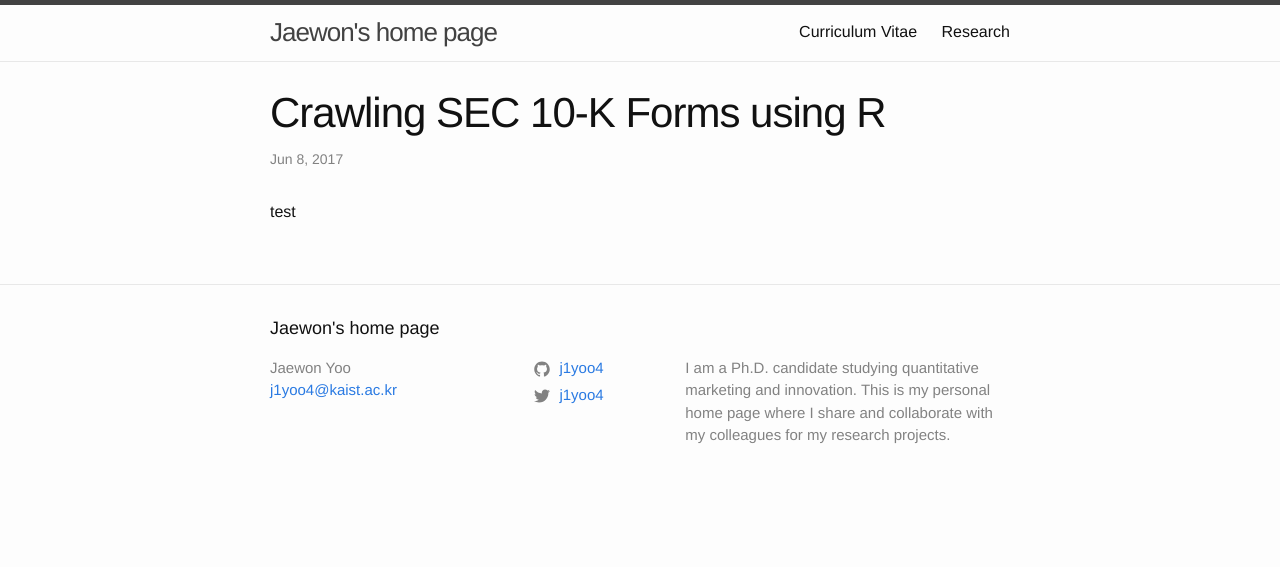
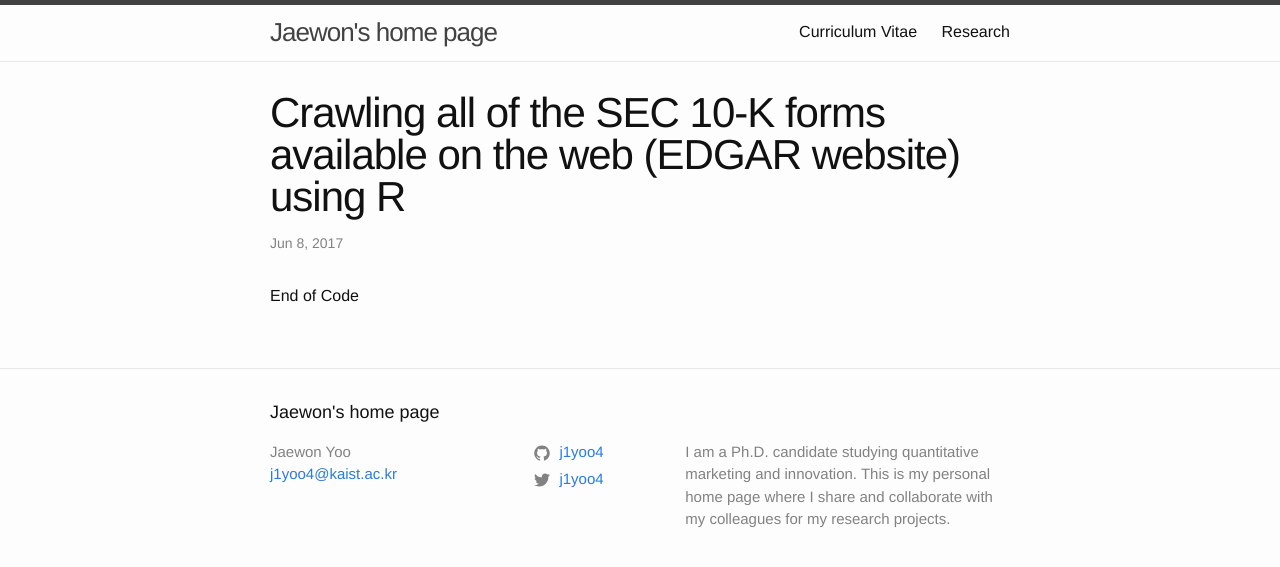
Before and after one commit to j1yoo/j1yoo.github.io, a Jekyll site: the page built from _posts/2017-06-08-Crawling-SEC-10k.md, in a window 1280 px wide. Shown: the top 567 px of the page. Built offline with Jekyll 4.4.1, drawn with Linux system fonts in a browser that asks for light colours.

Commit message:
Update 2017-06-08-Crawling-SEC-10k.md

```diff
--- a/_posts/2017-06-08-Crawling-SEC-10k.md
+++ b/_posts/2017-06-08-Crawling-SEC-10k.md
@@ -1,7 +1,7 @@
 ---
 layout: post
-title: "Crawling SEC 10-K Forms using R"
+title: "Crawling all of the SEC 10-K forms available on the web (EDGAR website) using R"
 categories: misc
 ---
 
-test
+End of Code
```
